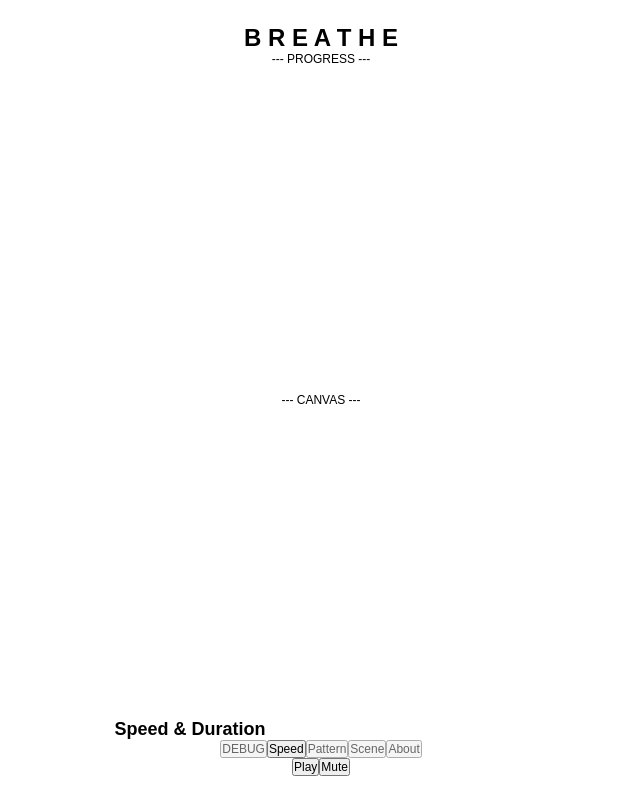
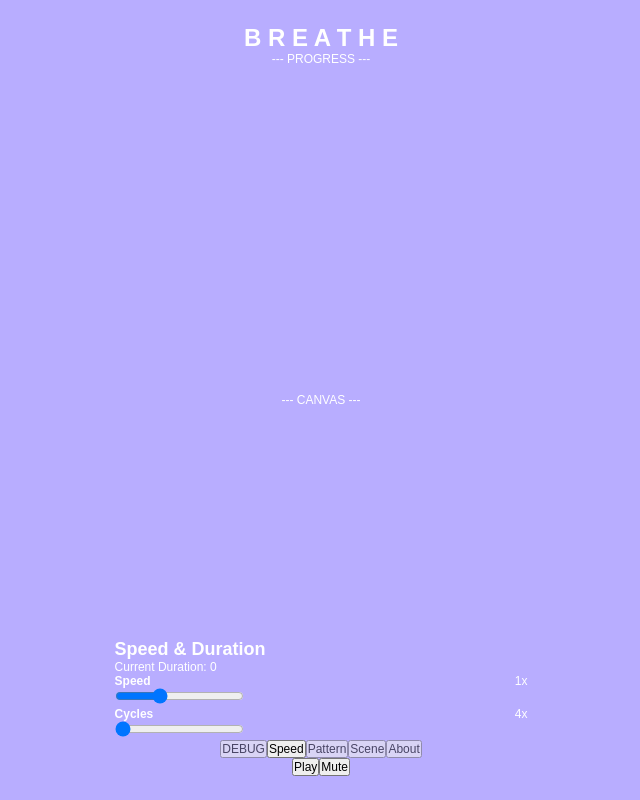
Before and after one commit to reffan/breathe, a React (Vite) app: page / in a window 1280 px wide. Both pictures are taken after a click on the button "Speed". Shown: the whole page, without its empty margins (319-959 px from the left). Built offline with nearby package versions, Linux system fonts and the light colour scheme.

Commit message:
Implemented some controls to adjust the settings in the state.

```diff
--- a/src/AppContext.tsx
+++ b/src/AppContext.tsx
@@ -10,7 +10,8 @@ export const AppContextProvider = ({ children }: { children: ReactNode }) => {
     isMuted: false,
     speed: 1,
     cycles: 4,
-    steps: [4, 0, 8, 0],
+    pattern: [4, 0, 8, 0],
+    scene: 'DEBUG',
     background: [248, 100, 84],
   })
 
--- a/src/assets/scss/app.scss
+++ b/src/assets/scss/app.scss
@@ -2,8 +2,8 @@ html {
   font-family: sans-serif;
   font-size: 75%; // 12px
 
-  // background-color: black;
-  // color: white;
+  background-color: black;
+  color: white;
 }
 
 body {
@@ -13,3 +13,25 @@ body {
 #app {
   min-height: 100dvh;
 }
+
+.layout {
+  &-row {
+    display: flex;
+  }
+
+  &-column {
+    flex: 1;
+
+    &--align-start {
+      justify-content: flex-start;
+    }
+
+    &--align-center {
+      justify-content: center;
+    }
+
+    &--align-end {
+      justify-content: flex-end;
+    }
+  }
+}
--- /dev/null
+++ b/src/assets/scss/controls.scss
@@ -0,0 +1,8 @@
+.controls {
+  label {
+    font-weight: bold;
+  }
+
+  &-range {
+  }
+}
--- a/src/assets/scss/overlay.scss
+++ b/src/assets/scss/overlay.scss
@@ -57,6 +57,7 @@
   &-view {
     &--open {
       display: initial;
+      width: 100%;
     }
 
     &--closed {
--- a/src/components/Canvas.tsx
+++ b/src/components/Canvas.tsx
@@ -1,7 +1,21 @@
-import React from 'react'
+import React, { useContext } from 'react'
+
+import { AppContext } from '@/AppContext'
+import { Context } from '@/types'
 
 const Canvas = () => {
-  return <div id='canvas'>--- CANVAS ---</div>
+  const appContext = useContext<Context>(AppContext)
+
+  return (
+    <div
+      id='canvas'
+      style={{
+        backgroundColor: `hsl(${appContext.settings.background[0]}, ${appContext.settings.background[1]}%, ${appContext.settings.background[2]}%)`,
+      }}
+    >
+      --- CANVAS ---
+    </div>
+  )
 }
 
 export default Canvas
--- a/src/components/overlay/Toggles.tsx
+++ b/src/components/overlay/Toggles.tsx
@@ -7,7 +7,7 @@ const Toggles = () => {
   const appContext = useContext<Context>(AppContext)
 
   const togglePlay = () => {
-    appContext.setSettings((previousSettings: Settings) => {
+    appContext.setSettings((previousSettings: Settings): Settings => {
       return {
         ...previousSettings,
         isPlaying: !previousSettings.isPlaying,
@@ -16,7 +16,7 @@ const Toggles = () => {
   }
 
   const toggleMute = () => {
-    appContext.setSettings((previousSettings: Settings) => {
+    appContext.setSettings((previousSettings: Settings): Settings => {
       return {
         ...previousSettings,
         isMuted: !previousSettings.isMuted,
--- a/src/components/overlay/tabs/Pattern.tsx
+++ b/src/components/overlay/tabs/Pattern.tsx
@@ -1,14 +1,57 @@
 import React, { useContext } from 'react'
 
 import { AppContext } from '@/AppContext'
-import { Context } from '@/types'
+import { Context, Settings } from '@/types'
+
+const steps = ['Inhale', 'Hold (In)', 'Exhale', 'Hold (Out)']
 
 const Pattern = () => {
   const appContext = useContext<Context>(AppContext)
 
+  const changePattern = (e: any, step: number) => {
+    appContext.setSettings((previousSettings: Settings): Settings => {
+      const pattern = previousSettings.pattern
+      pattern[step] = +e.target.value
+
+      return {
+        ...previousSettings,
+        pattern,
+      }
+    })
+  }
+
   return (
     <>
       <h2>Breathing Pattern</h2>
+      Current Pattern: {appContext.settings.pattern.join(' / ')}
+      <div className='controls'>
+        {steps.map((step, index) => {
+          return (
+            <div key={`pattern-controls-${index}`} className='controls-range'>
+              <div className='layout-row'>
+                <div className='layout-column'>
+                  <label htmlFor={`pattern-${index}`}>{step}</label>
+                </div>
+                <div className='layout-column--align-end'>
+                  <span>{appContext.settings.pattern[index]}</span>
+                </div>
+              </div>
+              <input
+                id={`pattern-${index}`}
+                name={`pattern-${index}`}
+                type='range'
+                step='1'
+                min='0'
+                max='16'
+                onChange={(e) => {
+                  changePattern(e, index)
+                }}
+                defaultValue={appContext.settings.pattern[index]}
+              />
+            </div>
+          )
+        })}
+      </div>
     </>
   )
 }
--- a/src/components/overlay/tabs/Scene.tsx
+++ b/src/components/overlay/tabs/Scene.tsx
@@ -1,14 +1,57 @@
 import React, { useContext } from 'react'
 
 import { AppContext } from '@/AppContext'
-import { Context } from '@/types'
+import { Context, Settings } from '@/types'
+
+const background = ['Hue', 'Saturation', 'Lightness']
 
 const Scene = () => {
   const appContext = useContext<Context>(AppContext)
 
+  const changeBackground = (e: any, step: number) => {
+    appContext.setSettings((previousSettings: Settings): Settings => {
+      const background = previousSettings.background
+      background[step] = +e.target.value
+
+      return {
+        ...previousSettings,
+        background,
+      }
+    })
+  }
+
   return (
     <>
       <h2>Scene</h2>
+      Current Scene:
+      <div className='controls'>
+        {background.map((step, index) => {
+          return (
+            <div key={`scene-controls-${index}`} className='controls-range'>
+              <div className='layout-row'>
+                <div className='layout-column'>
+                  <label htmlFor={`background-${index}`}>{step}</label>
+                </div>
+                <div className='layout-column--align-end'>
+                  <span>{appContext.settings.background[index]}</span>
+                </div>
+              </div>
+              <input
+                id={`background-${index}`}
+                name={`background-${index}`}
+                type='range'
+                step='1'
+                min='0'
+                max={index === 0 ? 360 : 100}
+                onChange={(e) => {
+                  changeBackground(e, index)
+                }}
+                defaultValue={appContext.settings.background[index]}
+              />
+            </div>
+          )
+        })}
+      </div>
     </>
   )
 }
--- a/src/components/overlay/tabs/Speed.tsx
+++ b/src/components/overlay/tabs/Speed.tsx
@@ -1,14 +1,75 @@
 import React, { useContext } from 'react'
 
 import { AppContext } from '@/AppContext'
-import { Context } from '@/types'
+import { Context, Settings } from '@/types'
 
 const Speed = () => {
   const appContext = useContext<Context>(AppContext)
 
+  const changeSpeed = (e: any) => {
+    appContext.setSettings((previousSettings: Settings): Settings => {
+      return {
+        ...previousSettings,
+        speed: +e.target.value,
+      }
+    })
+  }
+
+  const changeCycles = (e: any) => {
+    appContext.setSettings((previousSettings: Settings): Settings => {
+      return {
+        ...previousSettings,
+        cycles: +e.target.value,
+      }
+    })
+  }
+
   return (
     <>
       <h2>Speed & Duration</h2>
+      Current Duration: {0}
+      <div className='controls'>
+        <div className='controls-range'>
+          <div className='layout-row'>
+            <div className='layout-column'>
+              <label htmlFor='speed'>Speed</label>
+            </div>
+            <div className='layout-column--align-end'>
+              <span>{appContext.settings.speed}x</span>
+            </div>
+          </div>
+          <input
+            id='speed'
+            name='speed'
+            type='range'
+            step='0.1'
+            min='0.5'
+            max='2.0'
+            onChange={changeSpeed}
+            defaultValue={appContext.settings.speed}
+          />
+        </div>
+        <div className='controls-range'>
+          <div className='layout-row'>
+            <div className='layout-column'>
+              <label htmlFor='cycles'>Cycles</label>
+            </div>
+            <div className='layout-column--align-end'>
+              <span>{appContext.settings.cycles}x</span>
+            </div>
+          </div>
+          <input
+            id='cycles'
+            name='cycles'
+            type='range'
+            step='4'
+            min='4'
+            max='240'
+            onChange={changeCycles}
+            defaultValue={appContext.settings.cycles}
+          />
+        </div>
+      </div>
     </>
   )
 }
--- a/src/main.scss
+++ b/src/main.scss
@@ -3,3 +3,5 @@
 @import './assets/scss/app.scss';
 @import './assets/scss/canvas.scss';
 @import './assets/scss/overlay.scss';
+
+@import './assets/scss/controls.scss';
--- a/src/types.ts
+++ b/src/types.ts
@@ -11,7 +11,8 @@ export type Settings = {
   isMuted: boolean
   speed: number
   cycles: number
-  steps: [number, number, number, number]
+  pattern: [number, number, number, number]
+  scene: 'DEBUG'
   background: [number, number, number]
 }
 
```
